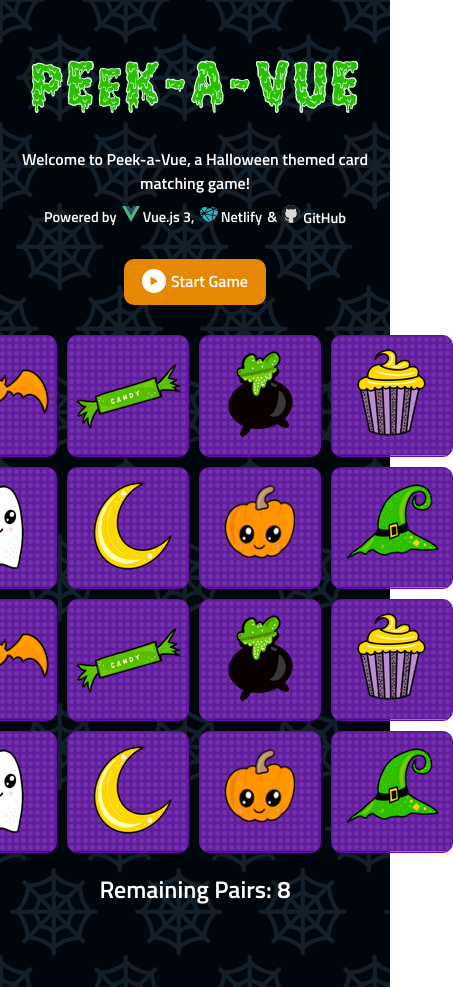
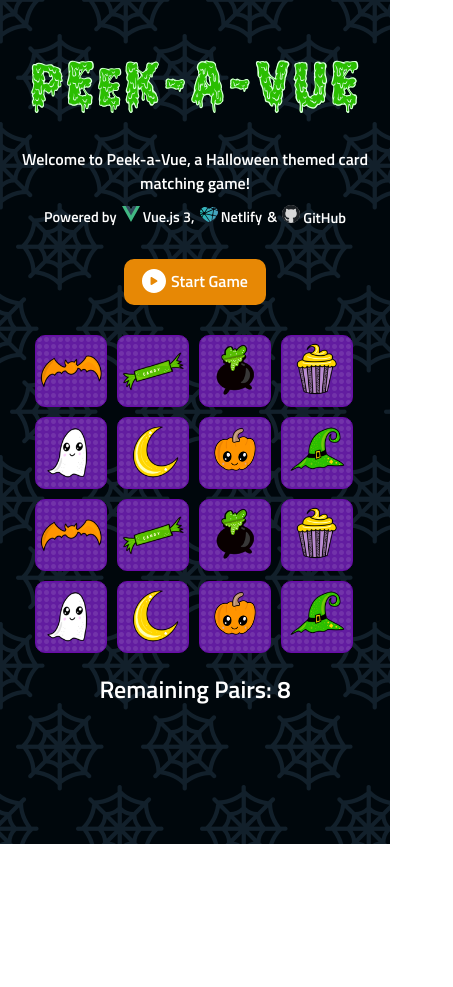
Before and after one commit to bmunoz89/peek-a-vue, a Vue app: page / in a window 390 px wide. Shown: the whole page, 453 px wide, since content can reach past the window. After the commit the page ends 844 px from the top, so only its background shows below. Built offline with nearby package versions, Linux system fonts and the light colour scheme.

Commit message:
feat: responsive design

```diff
--- a/src/App.vue
+++ b/src/App.vue
@@ -263,7 +263,7 @@ a:hover {
 
 .game-board {
   display: grid;
-  grid-template: repeat(4, 120px) / repeat(4, 120px);
+  grid-template: repeat(4, 70px) / repeat(4, 70px);
   gap: 12px;
   justify-content: center;
 }
@@ -344,4 +344,15 @@ a:hover {
 .shuffle-card-move {
   transition: transform ease-in 0.8s;
 }
+
+@media screen and (min-width: 500px) {
+  .game-board {
+    grid-template: repeat(4, 100px) / repeat(4, 100px);
+  }
+}
+@media screen and (min-width: 600px) {
+  .game-board {
+    grid-template: repeat(4, 120px) / repeat(4, 120px);
+  }
+}
 </style>
```
